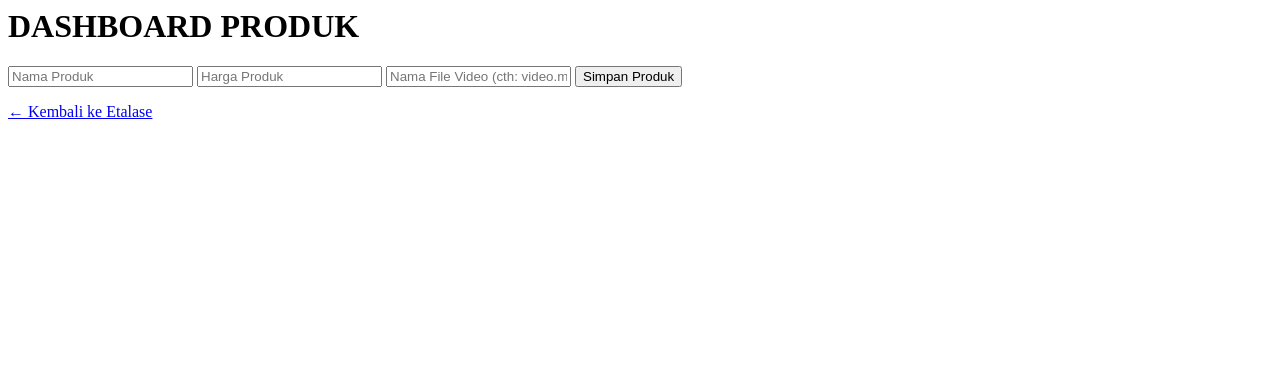
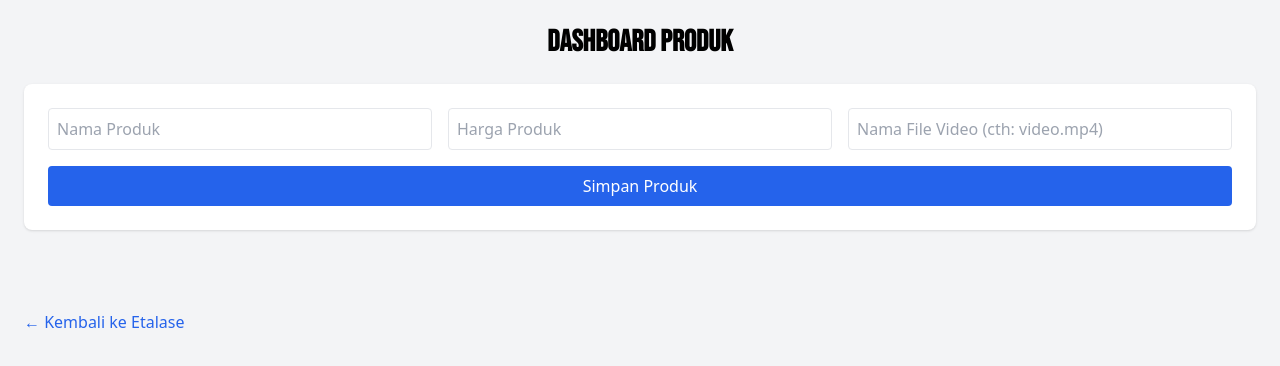
Before and after one commit to Gandinya/etalase_outfitzarg, a plain HTML site: page Dashboard.html in a window 1280 px wide. Drawn offline with nearby package versions, Linux system fonts and the light colour scheme.

Commit message:
Update Dashboard.html

```diff
--- a/Dashboard.html
+++ b/Dashboard.html
@@ -1,3 +1,25 @@
+<!DOCTYPE html>
+<html lang="id">
+<head>
+  <meta charset="UTF-8">
+  <meta name="viewport" content="width=device-width, initial-scale=1.0">
+  <title>Etalase OutfitZarg</title>
+  <link rel="icon" href="/logo/OutfitZarg.png" type="image/x-icon" />
+  <script src="https://cdn.tailwindcss.com"></script>
+
+  <!-- Font Bebas Neue -->
+  <link href="https://fonts.googleapis.com/css2?family=Bebas+Neue&display=swap" rel="stylesheet">
+
+  <!-- FontAwesome untuk ikon harga -->
+  <link rel="stylesheet" href="https://cdnjs.cloudflare.com/ajax/libs/font-awesome/6.5.0/css/all.min.css">
+
+  <style>
+    h1, h2, h3 {
+      font-family: 'Bebas Neue', sans-serif;
+    }
+  </style>
+</head>
+<body class="bg-gray-100 min-h-screen p-6">
 <div class="max-w-7xl mx-auto">
     <h1 class="text-3xl text-center font-bold mb-6">DASHBOARD PRODUK</h1>
 
```
